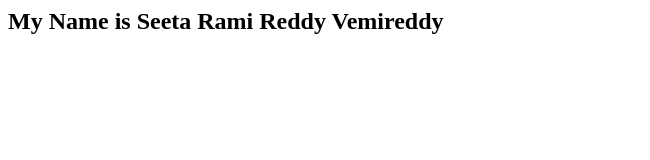
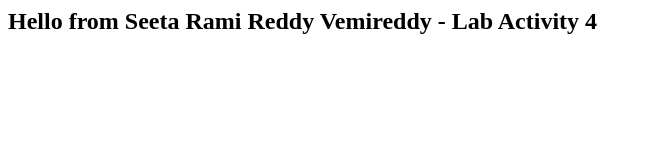
Before and after one commit to vemireddyseetaram/LAB_09, a plain HTML site: page index.html in a window 1280 px wide. Shown: the whole page, without its empty margins (0-650 px from the left). Drawn offline with Linux system fonts and the light colour scheme.

Commit message:
commit 3

```diff
--- a/index.html
+++ b/index.html
@@ -3,6 +3,6 @@
 <title> I am an HTML Application </title>
 </head>
 <body>
-<h2> My Name is Seeta Rami Reddy Vemireddy </h2>
+<h2>Hello from Seeta Rami Reddy Vemireddy - Lab Activity 4</h2>
 </body>
 </html>
```
